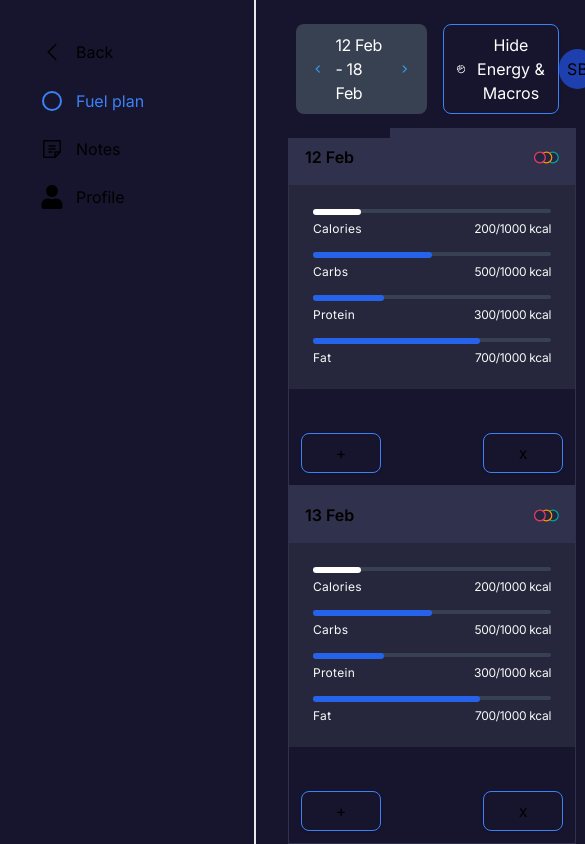
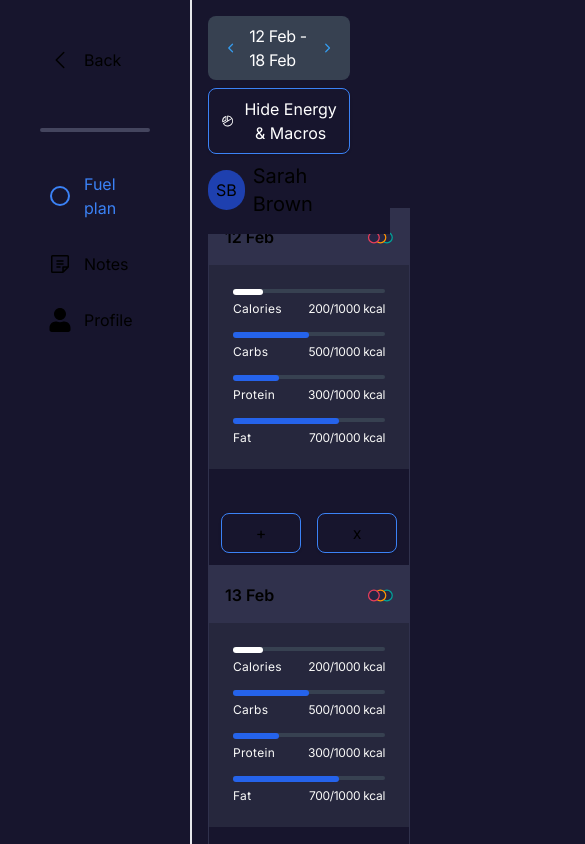
Before and after one commit to Wizely99/hexis, a Next.js app: page / in a window 390 px wide. Shown: the top 844 px of the page, 585 px wide, since content can reach past the window. Built offline with nearby package versions, Linux system fonts and the light colour scheme.

Commit message:
hovering scc tweaks

```diff
--- a/app/globals.css
+++ b/app/globals.css
@@ -27,8 +27,20 @@ body {
   }
 }
 .fit-screen {
-  width: calc(100vw - 16rem);
+  width: 100%;
 }
 .sidebar:hover ~ main {
-  @apply pl-72;
+  @apply pl-52 sm:pl-72;
 }
+.sidebar:hover .sidebar-item-text {
+  display: block;
+}
+.sidebar:hover + main .fit-screen {
+  @apply pl-52 sm:pl-72;
+}
+.sidebar:hover a {
+  @apply justify-start;
+}
+.card {
+  width: calc(100vw - 7rem);
+}
--- a/components/main/Card.tsx
+++ b/components/main/Card.tsx
@@ -42,13 +42,15 @@ const Card = ({ date }: CardProps) => {
     console.log("add item");
   };
   return (
-    <div className=" border border-[#30314c] bg-[#17152d] w-72   ">
+    <div className=" border border-[#30314c] bg-[#17152d] flex flex-col sm:w-72  ">
       <CardHeader {...{ date }} />
       <CardBody />
-      <div className={`p-4 ${hidden && "hidden"}`}>
-        {cardObjects.map((obj, index) => (
-          <React.Fragment key={index}>{obj()}</React.Fragment>
-        ))}
+      <div className="p-4">
+        <div className={` ${hidden && "hidden"}`}>
+          {cardObjects.map((obj, index) => (
+            <React.Fragment key={index}>{obj()}</React.Fragment>
+          ))}
+        </div>
       </div>
       <CardButtons addItem={addItem} removeItem={removeItems} />
     </div>
--- a/components/main/CardButtons.tsx
+++ b/components/main/CardButtons.tsx
@@ -6,8 +6,7 @@ interface CardButtonsProps {
 
 const CardButtons = ({ removeItem, addItem }: CardButtonsProps) => {
   return (
-    <div className="card">
-      <div className="flex items-center p-3 justify-between">
+    <div className="flex items-center gap-4 justify-between p-3 rounded-2xl ">
       <button
         type="button"
         className="w-20 h-10 rounded-lg shadow border border-blue-500 flex-col justify-center items-center inline-flex"
@@ -23,7 +22,6 @@ const CardButtons = ({ removeItem, addItem }: CardButtonsProps) => {
         x
       </button>
     </div>
-    </div>
   );
 };
 
--- a/components/main/DateSwitcher.tsx
+++ b/components/main/DateSwitcher.tsx
@@ -14,7 +14,7 @@ function DateSwitcher({
   onDateDecrement,
 }: DateSwitcherProps) {
   return (
-    <div className="flex items-center justify-center px-4 py-2 bg-gray-700 rounded-lg gap-3">
+    <div className="flex w-fit items-center  px-4 py-2 bg-gray-700 rounded-lg gap-3">
       <svg
         onClick={() => onDateDecrement()}
         stroke="currentColor"
--- a/components/main/MacrosButton.tsx
+++ b/components/main/MacrosButton.tsx
@@ -1,8 +1,9 @@
 import React from "react";
 interface MacrosButtonProps {
+  hidden: boolean;
   onClick: () => void;
 }
-function MacrosButton({ onClick }: MacrosButtonProps) {
+function MacrosButton({ hidden, onClick }: MacrosButtonProps) {
   return (
     <div>
       <button
@@ -22,7 +23,7 @@ function MacrosButton({ onClick }: MacrosButtonProps) {
         >
           <path d="M100,116.43a8,8,0,0,0,4-6.93v-72A8,8,0,0,0,93.34,30,104.06,104.06,0,0,0,25.73,147a8,8,0,0,0,4.52,5.81,7.86,7.86,0,0,0,3.35.74,8,8,0,0,0,4-1.07ZM88,49.62v55.26L40.12,132.51C40,131,40,129.48,40,128A88.12,88.12,0,0,1,88,49.62Zm130.34,26.9c-.09-.18-.18-.37-.29-.55s-.2-.33-.31-.49A104.05,104.05,0,0,0,128,24a8,8,0,0,0-8,8v91.83l-78.81,45.9a8,8,0,0,0-2.87,11A104,104,0,0,0,232,128,103.34,103.34,0,0,0,218.34,76.52ZM136,40.36A88.05,88.05,0,0,1,199.89,77.3L136,114.51ZM128,216a88.45,88.45,0,0,1-71.49-36.68l75.4-43.91.22-.14L207.9,91.14A88,88,0,0,1,128,216Z"></path>
         </svg>
-        Hide Energy & Macros
+        {hidden ? "Show" : "Hide"} Energy & Macros
       </button>
     </div>
   );
--- a/components/main/MainSection.tsx
+++ b/components/main/MainSection.tsx
@@ -26,23 +26,23 @@ const MainSection = () => {
   }
 
   return (
-    <main className=" relative p-8 pl-28  ">
+    <main className=" relative p-8 pl-[88px]  sm:pl-28  ">
       <HiddenMacroContext.Provider value={isHidden}>
-        <div className="fixed left-64 top-0 flex justify-between z-40 px-10 py-6 mx-auto fit-screen  bg-[#17152d]">
-          <div className="flex gap-4">
+        <div className="fixed left-0 pl-[88px]  sm:pl-28 top-0 flex flex-col gap-2 sm:gap-4 sm:flex-row justify-between z-40 px-10 py-4 sm:py-6 mx-auto fit-screen  bg-[#17152d]">
+          <div className="flex sm:gap-4 gap-2 flex-col sm:flex-row">
             <DateSwitcher
               startDate={dates[0]}
               endDate={dates[dates.length - 1]}
               onDateDecrement={goToPreviousWeek}
               onDateIncrement={goToNextWeek}
             />
-            <MacrosButton onClick={toggleHidden} />
+            <MacrosButton hidden={isHidden} onClick={toggleHidden} />
           </div>
           <LoggedUser />
         </div>
-        <div className="overflow-x-auto mt-24">
+        <div className="overflow-x-auto mt-44 sm:mt-24">
           <div className="bg-white flex flex-col sm:flex-row ">
-            {dates.map((date, index) => (
+            {dates.map((date) => (
               <Card key={dateToShortString(date)} date={date} />
             ))}
           </div>
--- a/components/sidebar/Sidebar.tsx
+++ b/components/sidebar/Sidebar.tsx
@@ -5,8 +5,6 @@ import FuelSvg from "../svgs/FuelSvg";
 import ProfileSvg from "../svgs/ProfileSvg";
 import NotesSvg from "../svgs/NotesSvg";
 import BackSvg from "../svgs/BackSvg";
-import Link from "next/link";
-import useHover from "@/hooks/useHover";
 
 const items = [
   { name: "Fuel plan", svg: FuelSvg(), color: "text-blue-500" },
@@ -14,26 +12,17 @@ const items = [
   { name: "Profile", svg: ProfileSvg() },
 ];
 const Sidebar = () => {
-  const { isHovered, bind } = useHover();
-
   return (
-    <nav
-      {...bind}
-      className={` sidebar flex  ${
-        isHovered ? "items-start" : "items-center"
-      } flex-col bg-[#17152d] fixed top-0 left-0 z-50 min-h-screen  sm:w-24 p-5 transition-all duration-150 ease-in-out border-r-2 hover:w-64 hover:p-10 `}
-    >
+    <nav className=" sidebar flex   flex-col bg-[#17152d] fixed top-0 left-0 z-50 min-h-screen w-20 hover:w-48  sm:w-24 p-5 transition-all duration-150 ease-in-out border-r-2 sm:hover:w-64 hover:p-10 ">
       {SidebarItem({
         name: "Back",
         svg: BackSvg(),
-        href: "#",
-        hidden: isHovered,
       })}
 
-      <div className="border-t"></div>
+      <div className="my-8  border-2 border-[#44455e] w-full rounded-lg"></div>
       {/* {isHovered ? "Hovered!" : "Not Hovered"} */}
       {items.map((item, index) => (
-        <SidebarItem key={index} {...item} hidden={isHovered} href="#" />
+        <SidebarItem key={index} {...item} href="#" />
       ))}
     </nav>
   );
--- a/components/sidebar/SidebarItem.tsx
+++ b/components/sidebar/SidebarItem.tsx
@@ -5,17 +5,20 @@ interface ItemProps {
   name: string;
   svg: React.JSX.Element;
   color?: string;
-  href: string;
-  hidden: boolean;
+  href?: string;
 }
 
-const SidebarItem = ({ name, svg, color, hidden, href = "#" }: ItemProps) => {
+const SidebarItem = ({ name, svg, color, href = "#" }: ItemProps) => {
   return (
-    <Link href={href} key={name} className={`${color}`}>
-      <div className="flex items-center mb-6">
-        <div className="w-6 h-6">{svg}</div>
-        <span className={`ml-3 ${!hidden && "hidden"}`}>{name}</span>
-      </div>
+    <Link
+      href={href}
+      key={name}
+      className={`${
+        color || ""
+      } flex justify-center sidebar-item items-center p-2 mb-4`}
+    >
+      <div className="w-6 h-6">{svg}</div>
+      <span className="hidden ml-3 sidebar-item-text">{name}</span>
     </Link>
   );
 };
```
Lines whose indentation alone changed are shown as unchanged.
